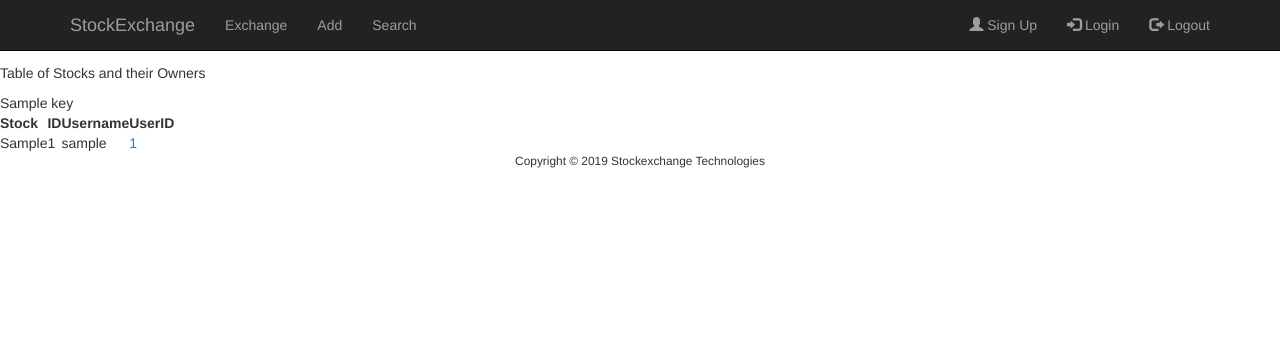
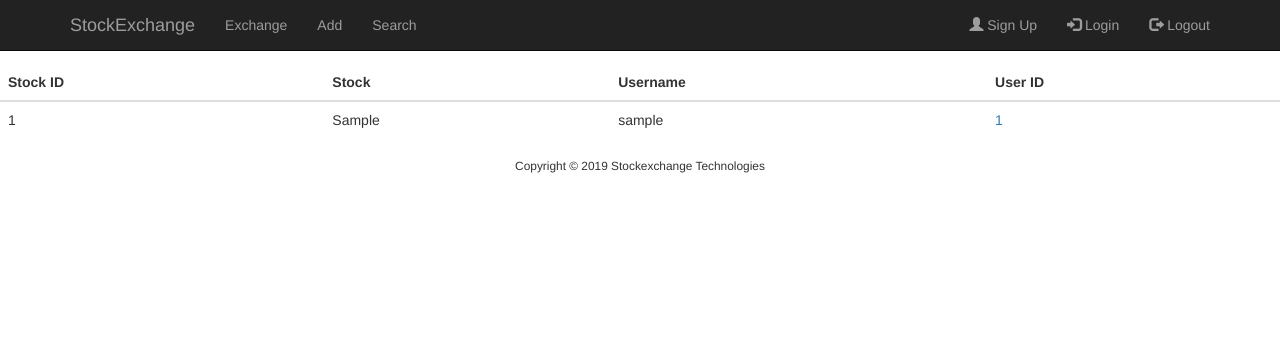
Before and after one commit to paullee73/stock-exchange, a Django app: template web-layer/web/webapp/templates/item_detail.html in a window 1280 px wide. Shown: the top 351 px of the page. Run offline with Django 3.2, Linux system fonts and the light colour scheme; the template is opened without the code that fills it: most values are stand-ins (such as "Sample title", 1, 10 or a date in 2020); some libraries are stand-ins or nearby versions.

Commit message:
beautify displays

```diff
--- a/web-layer/web/webapp/templates/item_detail.html
+++ b/web-layer/web/webapp/templates/item_detail.html
@@ -2,24 +2,27 @@
 {% load static %}
 {% block content %}
 
-<h2>Stocks</h2>
-<p>Table of Stocks and their Owners</p>
-<table>
+<center style="margin-top: 5%">
+  <table class="table">
+    <thead>
       <tr>
-    <th>Stock</th>
-    <th>ID</th>
-    <th>Username</th>
-    <th>UserID</th>
+        <th scope="col">Stock ID</th>
+        <th scope="col">Stock</th>
+        <th scope="col">Username</th>
+        <th scope="col">User ID</th>
       </tr>
+    </thead>
+    <tbody>
       {% for key in resplist %}
       <tr>
-    {{ key }}
-    <td> {{ key.ticker_sym }}</td>
-    <td> {{ key.id}}</td>
-    <td> {{ key.username}}</td>
+        <td>{{ key.id}}</td>
+        <td>{{ key.ticker_sym }}</td>
+        <td>{{ key.username}}</td>
         <td><a <a href="{% url 'user_detail' key.user_id %}"> {{ key.user_id }}</a></td>
       </tr>
       {% endfor %}
+    </tbody>
   </table>
+</center>
 
 {% endblock %}
```
Also changed, not shown: web-layer/web/webapp/templates/search_results.html (+18 -10 lines). Lines whose indentation alone changed are shown as unchanged.
